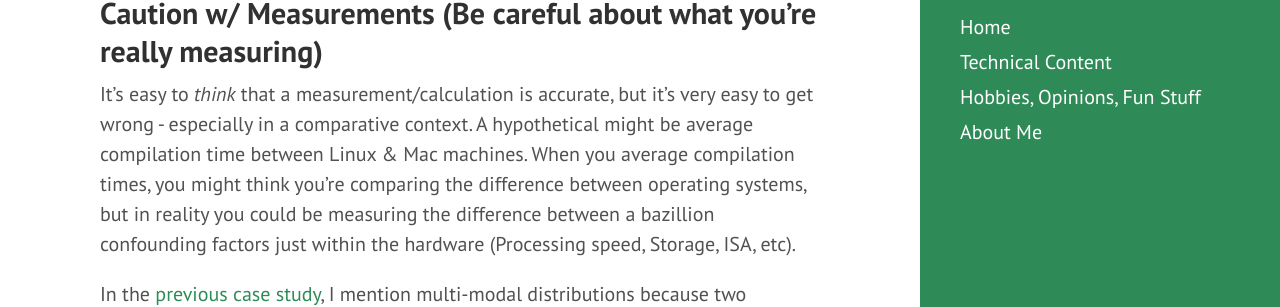
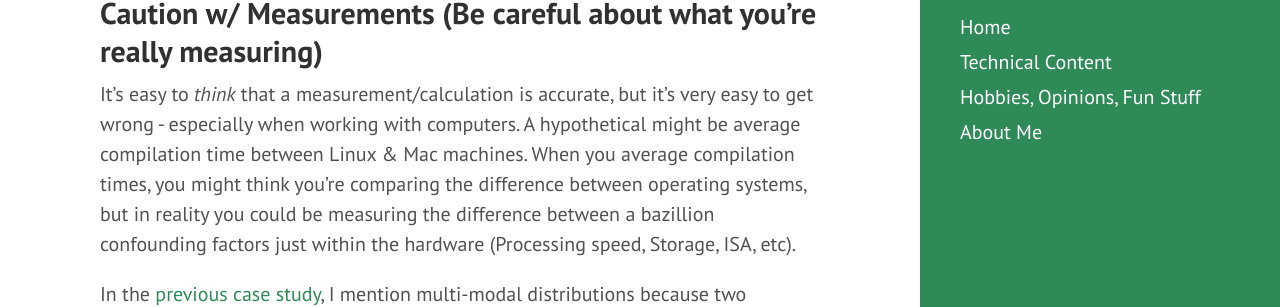
Before and after one commit to tedkim97/tedkim97.github.io, a Jekyll site: the page built from _posts/2021-08-29-descriptive_statistics_and_metrics.md, in a window 1280 px wide and 900 px high, scrolled down 11389 px. Shown: the part 179-486 px from the top of the window. Built offline with Jekyll 4.4.1, drawn with Linux system fonts in a browser that asks for light colours.

Commit message:
more edits

```diff
--- a/_posts/2021-08-29-descriptive_statistics_and_metrics.md
+++ b/_posts/2021-08-29-descriptive_statistics_and_metrics.md
@@ -206,7 +206,7 @@ Finally - are you really dealing with skew, or is it just a different distributi
 # Tangents
 ## Caution w/ Measurements (Be careful about what you're **really** measuring)
 
-It's easy to *think* that a measurement/calculation is accurate, but it's very easy to get wrong - especially in a comparative context. A hypothetical might be average compilation time between Linux & Mac machines. When you average compilation times, you might think you're comparing the difference between operating systems, but in reality you could be measuring the difference between a bazillion confounding factors just within the hardware (Processing speed, Storage, ISA, etc).
+It's easy to *think* that a measurement/calculation is accurate, but it's very easy to get wrong - especially when working with computers. A hypothetical might be average compilation time between Linux & Mac machines. When you average compilation times, you might think you're comparing the difference between operating systems, but in reality you could be measuring the difference between a bazillion confounding factors just within the hardware (Processing speed, Storage, ISA, etc).
 
 In the [previous case study]({% link _posts/2021-07-21-latency_measurement_stats.md %}#multimodal-distributions), I mention multi-modal distributions because two different processes occurred depending on the parameters of a request. While being intentionally vague, the dashboard mean **seemed** like it was measuring the average time to complete a request to a new endpoint with a new feature pushed to develop, but the flow was disabled (as a toggle) in most production environments (i.e completion time = 5ms instead of 60ms). As a result, when you took the average "completion time", the result was subtly low. Fast for what it was, but not suspicious to someone inexperienced.
 
```
